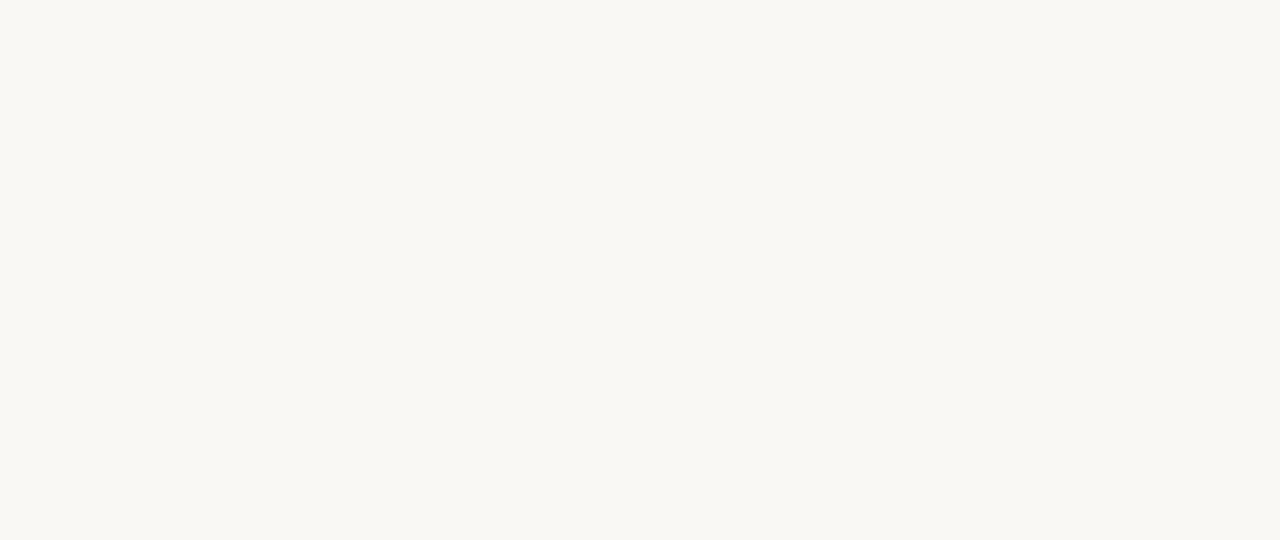
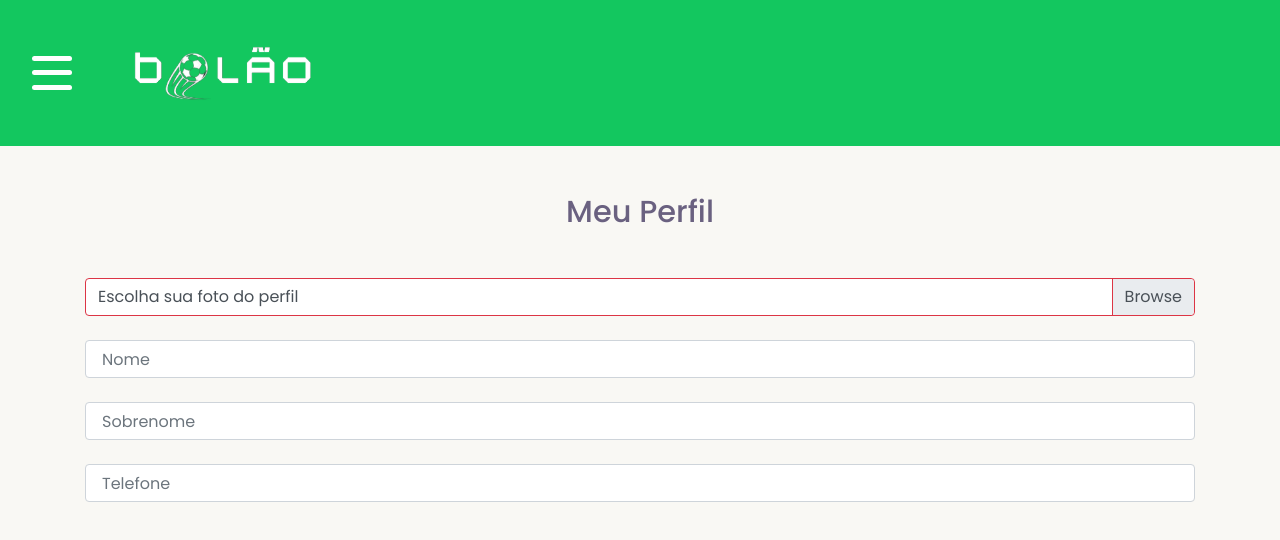
Before and after one commit to joaoguilac/bd-bolao, a Nuxt app: page /usuario/perfil in a window 1280 px wide. Shown: the top 540 px of the page. Built offline with nearby package versions, Linux system fonts and the light colour scheme.

Commit message:
Alterações

```diff
--- a/pages/index.vue
+++ b/pages/index.vue
@@ -50,9 +50,9 @@
           class="form-control mr-3 p-4"
           placeholder="Senha"
         />
-        <b-button type="submit" block variant="success" class="px-4 w-25">
-          Cadastrar
-        </b-button>
+        <nuxt-link to="/register" block class="btn btn-success px-4 w-25 text-center d-flex justify-content-center align-items-center">
+            Cadastrar
+        </nuxt-link>
       </form>
       <div class="w-100 d-flex justify-content-center mt-5" style="z-index: 1">
         <img src="mockup.png" alt="Bolão aberto no smartphone" />
--- a/pages/usuario/alterar-senha.vue
+++ b/pages/usuario/alterar-senha.vue
@@ -26,7 +26,7 @@
             mb-3
           "
         >
-          <h1 id="title-login">> ESQUECEU A SENHA</h1>
+          <h1 id="title-login">> REDEFINIR SENHA</h1>
           <p>Digite sua nova senha</p>
         </div>
         <form @submit.prevent="login">
--- a/pages/usuario/perfil.vue
+++ b/pages/usuario/perfil.vue
@@ -1,13 +1,68 @@
 <template>
+  <div>
+    <Header></Header>
+      <b-container class="box-form">
+        <h1 id="title" class="text-center my-5">Meu Perfil</h1>
+        <form>
+          <b-form-file
+            v-model="file"
+            :state="Boolean(file)"
+            placeholder="Escolha sua foto do perfil"
+            drop-placeholder="Arraste sua imagem aqui"
+            class="p-3 mb-4"
+            accept="image/jpeg, image/png, image/jpg"
+          ></b-form-file>
+          <input
+          required
+          type="text"
+          v-model="nome"
+          class="form-control p-3"
+          placeholder="Nome"
+        />
+        <br />
+          <input
+          required
+          type="text"
+          v-model="sobrenome"
+          class="form-control p-3"
+          placeholder="Sobrenome"
+        />
+        <br />
+        <input
+          required
+          type="text"
+          v-model="telefone"
+          class="form-control p-3"
+          placeholder="Telefone"
+        />
+        <br />
+        </form>
+        </b-container>
 
+  </div>
 </template>
 
 <script>
 export default {
-
-}
+  name: "Perfil",
+  data() {
+    return {
+      file: "",
+      nome: "",
+      sobrenome: "",
+      telefone: ""
+    };
+  },
+};
 </script>
 
-<style>
+<style scoped>
+#title {
+  color: #6a6180;
+  font-size: 1.9rem;
+}
+.box-form {
+  color: var(--text-color);
+}
 
 </style>
```
